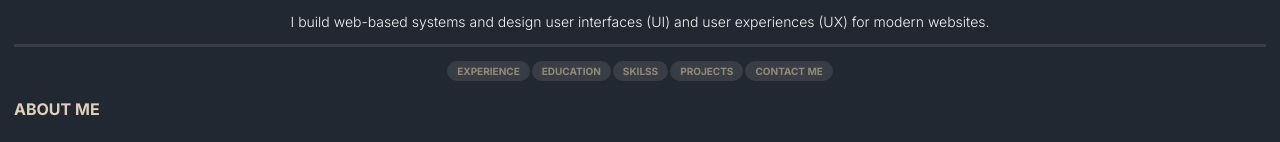
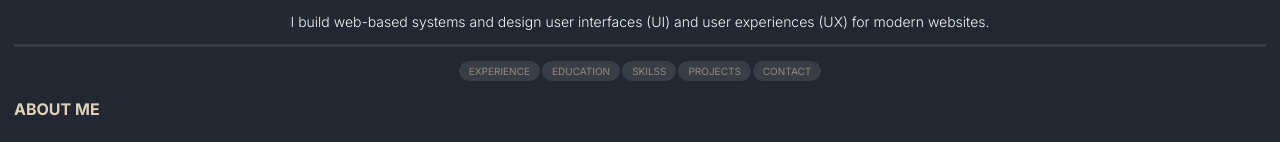
Before and after one commit to jef-ui/html-portfolio, a plain HTML site: page index.html in a window 1280 px wide. Shown: the part 277-419 px from the top of the page. Drawn offline with Linux system fonts and the light colour scheme; a web font is replaced by a local one.

Commit message:
110125_1131AM

```diff
--- a/index.html
+++ b/index.html
@@ -30,7 +30,7 @@
             <li><a href="#education">EDUCATION</a></li>
             <li><a href="#skills">SKILSS</a></li>
             <li><a href="project.html">PROJECTS</a></li>
-            <li><a href="contact.html">CONTACT ME</a></li>
+            <li><a href="contact.html">CONTACT</a></li>
         </ul>
 
 
--- a/style.css
+++ b/style.css
@@ -66,7 +66,7 @@ hr {
   justify-content: center;
   align-items: center;
   gap: 2px;
-  font-weight: bold;
+  font-weight: 400;
   padding: 0;
 }
 
```
